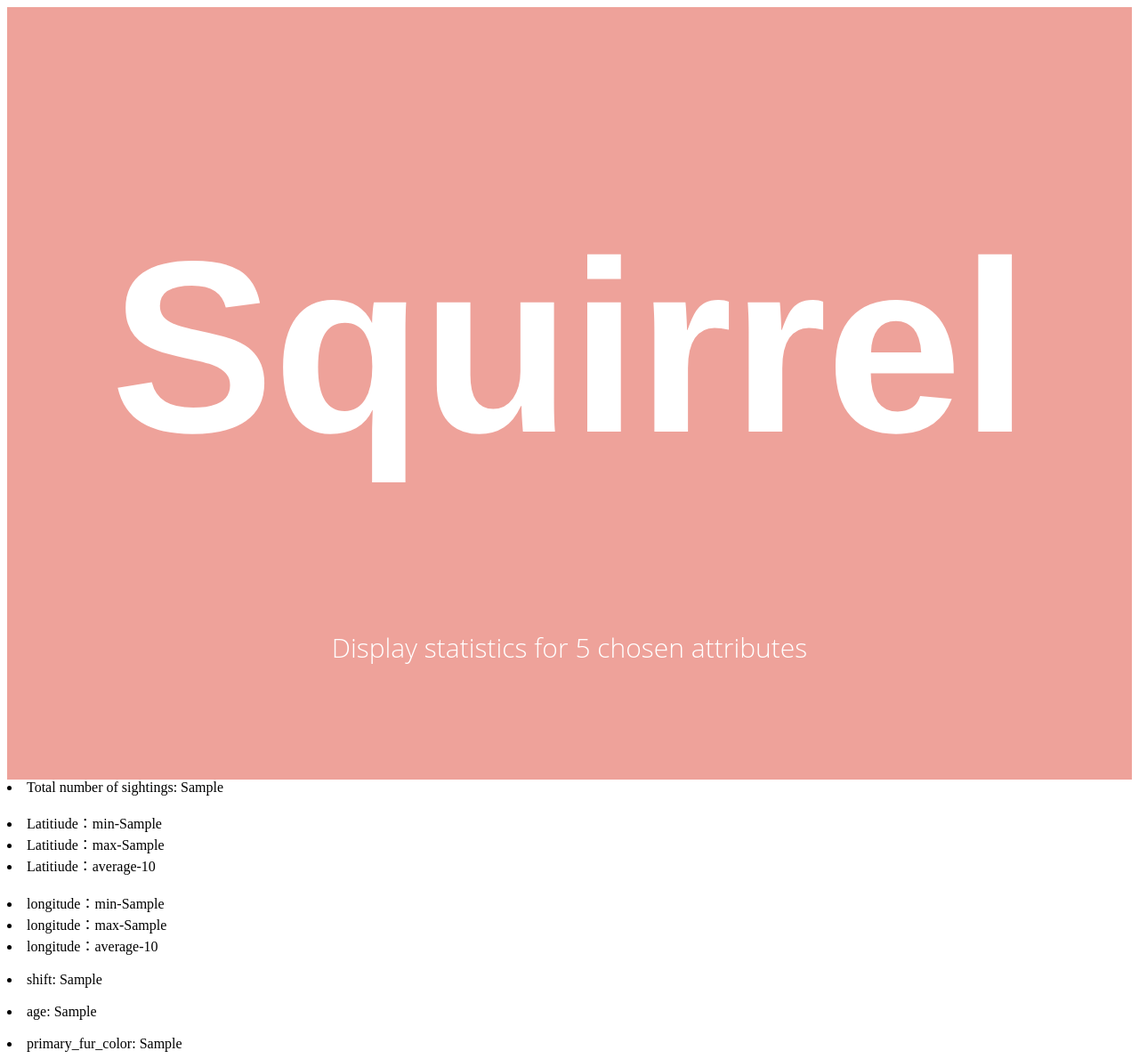
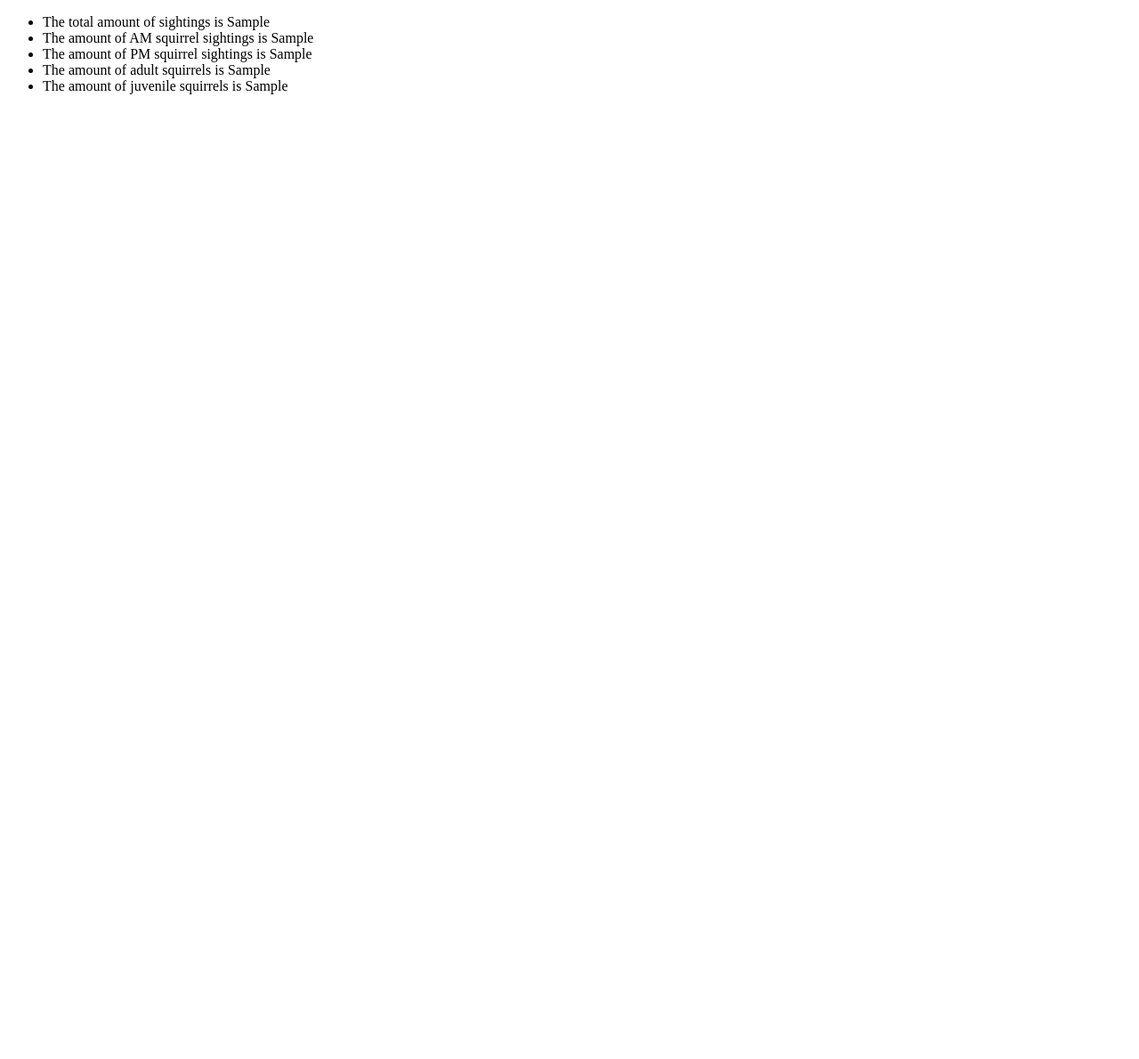
Before and after one commit to zhanglueshen/Django-squirrel-tracker, a Django app: template sightings/templates/sightings/stats.html in a window 1280 px wide. Shown: the whole page at 89% size. After the commit the page ends 106 px from the top, so only its background shows below. Run offline with Django 3.2, Linux system fonts and the light colour scheme; the template is opened without the code that fills it: most values are stand-ins (such as "Sample title", 1, 10 or a date in 2020).

Commit message:
szl make stats successfully

```diff
--- a/sightings/templates/sightings/stats.html
+++ b/sightings/templates/sightings/stats.html
@@ -1,55 +1,16 @@
+<!DOCTYPE html>
 <html>
-    <head>
-        <style>
-        .header {
-            padding: 60px;
-            text-align: center;
-            background: #eea29a;
-            color: white;
-            font-size: 30px;
-        }
-        h1 { color: #FFFFFF; font-family: 'Helvetica Neue', sans-serif; font-size: 275px; font-weight: bold; letter-spacing: -1px; line-height: 1; text-align: center; }
-        h3 { color: #FFFFFF; font-family: 'Open Sans', sans-serif; font-size: 30px; font-weight: 300; line-height: 32px; margin: 0 0 72px; text-align: center; }
-        .button {
-            background-color: #eea29a;
-            border: none;
-            color: white;
-            padding: 15px 32px;
-            text-align: center;
-            text-decoration: none;
-            display: inline-block;
-            font-size: 16px;
-            margin: 4px 2px;
-            cursor: pointer;
-        }
-        </style>
-    </head>
-    <body>
-        <header class='header'>
-            <h1>Squirrel</h1>
-            <h3>Display statistics for 5 chosen attributes</h3>
-        </header>
+<head>
+	<title> SIGHTINGS STATS </title>
+</head>
+<body>
+<ul>
+	<li>The total amount of sightings is {{sightings_stats1}}</li>
+	<li>The amount of AM squirrel sightings is {{sightings_stats2}}</li>
+	<li>The amount of PM squirrel sightings is {{sightings_stats3}}</li>
+	<li>The amount of adult squirrels is {{sightings_stats4}}</li>
+	<li>The amount of juvenile squirrels is {{sightings_stats5}}</li>
+</ul>
 
-
-        <main>
-        	<li>Total number of sightings: {{a}}</li>
-      		<br>
-      		<li>Latitiude：min-{{b.min_latitude}}</li>
-      		<li>Latitiude：max-{{b.max_latitude}}</li>
-      		<li>Latitiude：average-{{b.average_latitude}}</li>
-      		<br>
-      		<li>longitude：min-{{c.min_longitude}}</li>
-      		<li>longitude：max-{{c.max_longitude}}</li>
-      		<li>longitude：average-{{c.average_longitude}}</li>
-      		<br>
-      		<li>shift: {{d}}</li>
-      		<br>
-     		<li>age: {{e}}</li>
-      		<br>
-      		<li>primary_fur_color: {{f}}</li></ul>
-    	</main>
-
-
-
-    </body>
+</body>
 </html>
--- a/sightings/urls.py
+++ b/sightings/urls.py
@@ -6,7 +6,7 @@ urlpatterns = [
     path('',views.home, name='home'),
     path('sightings/', views.sightings, name='sightings'),
     path('map/', views.map, name='map'),
-    path('sightings/add',views.add,name='add'),
-    path('sightings/stats',views.stats,name='stats'),
+    path('sightings/add/',views.add,name='add'),
+    path('sightings/stats/',views.stats,name='stats'),
     path('sightings/<str:squirrel_id>/', views.edit, name='edit'),
 ]
```
Also changed, not shown: sightings/views.py (+13 -5 lines).
